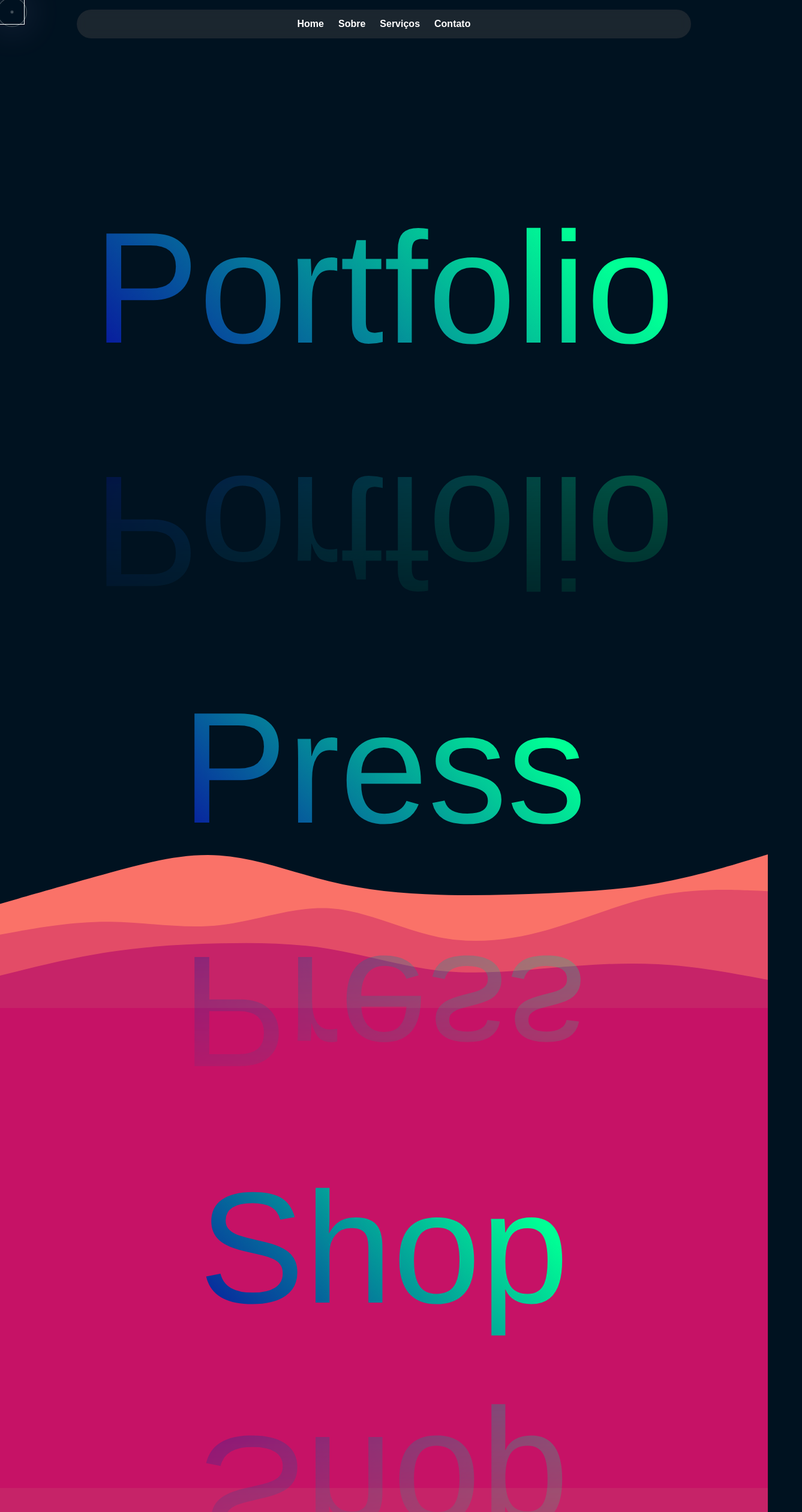
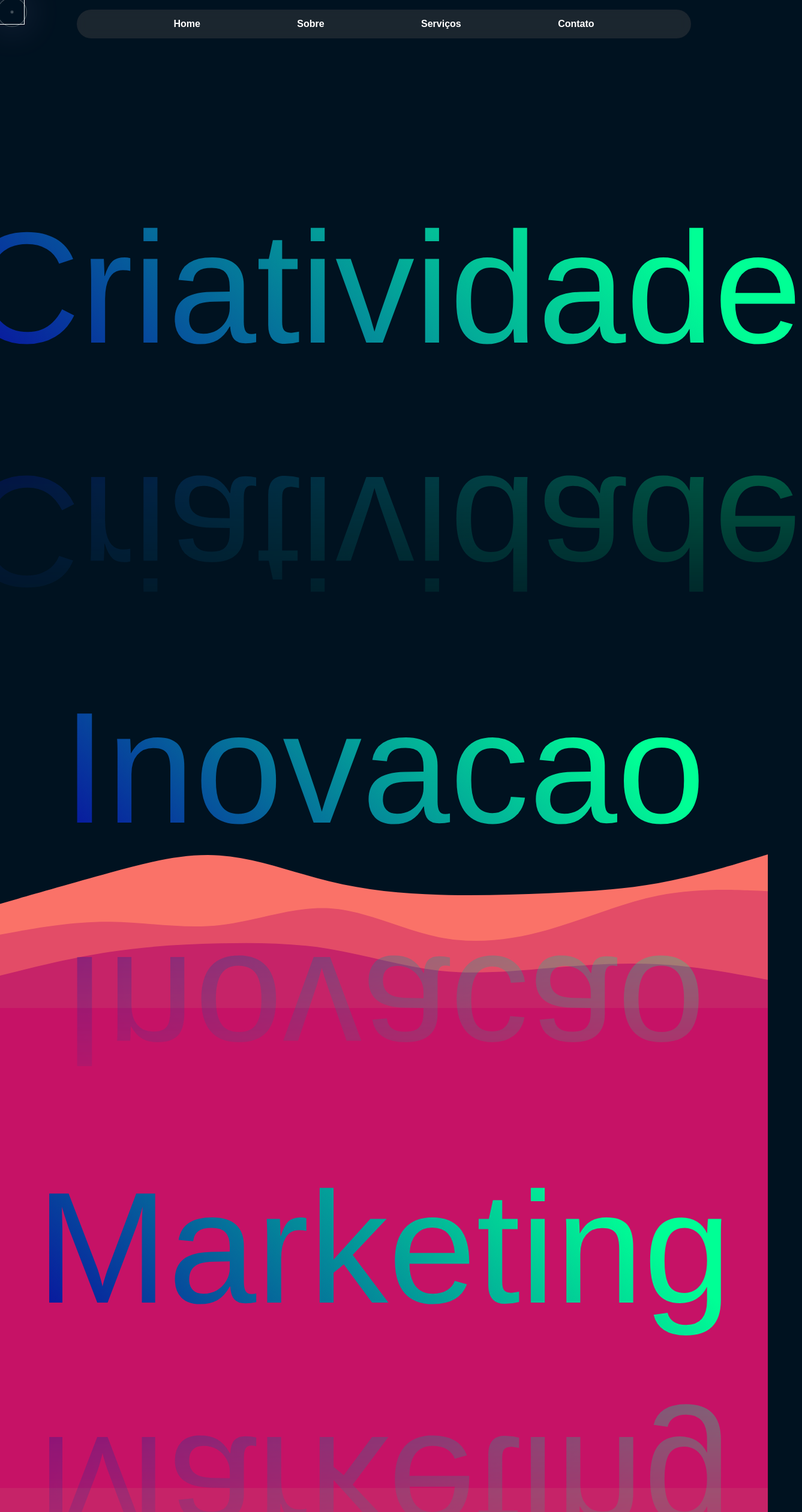
Before and after one commit to KingsMan-code/site-CEAD, a Next.js app: page /home in a window 1280 px wide. Shown: the top 2520 px of the page at 60% size, 1337 px wide, since content can reach past the window. Built offline with nearby package versions, Linux system fonts and the light colour scheme; what @radix-ui/themes would draw is missing.

Commit message:
corrigindo navbar

```diff
--- a/src/app/home/page.tsx
+++ b/src/app/home/page.tsx
@@ -38,16 +38,16 @@ export default function HomePage() {
 
     <main>
       <section id="portfolio">
-        <h2 data-animate="true">Portfolio</h2>
+        <h2 data-animate="true">Criatividade</h2>
       </section>
       <section id="press">
-        <h2 data-animate="true">Press</h2>
+        <h2 data-animate="true">Inovacao</h2>
       </section>
       <section id="shop">
-        <h2 data-animate="true">Shop</h2>
+        <h2 data-animate="true">Marketing</h2>
       </section>
       <section id="about">
-        <h2 data-animate="true">About</h2>
+        <h2 data-animate="true">Media</h2>
       </section>
       <div id="cursor" className="cursor">
         <div className="ring">
--- a/src/components/Navbar.tsx
+++ b/src/components/Navbar.tsx
@@ -5,7 +5,7 @@ export default function Navbar() {
     <header className="sticky top-0 left-0 z-10 p-4">
 
       <nav className="mx-auto flex max-w-5xl items-center justify-center rounded-full bg-[rgba(76,76,76,0.36)] px-6 py-3 backdrop-blur text-white">
-        <ul className="flex flex-wrap justify-center gap-6 font-semibold">
+        <ul className="flex flex-wrap justify-evenly gap-6 font-semibold w-full">
 
           <li>
             <Link href="/home" className="hover:underline">
```
